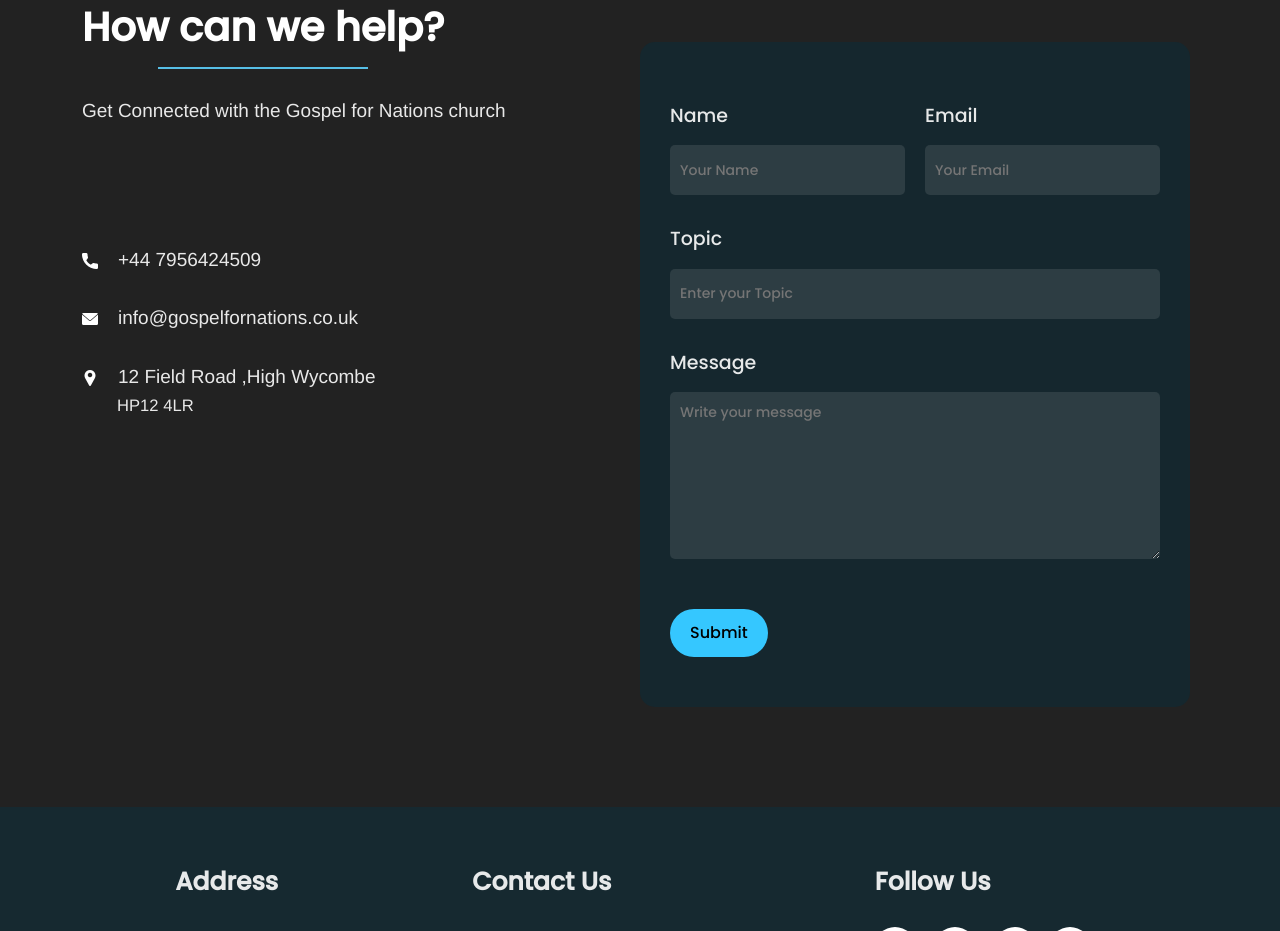
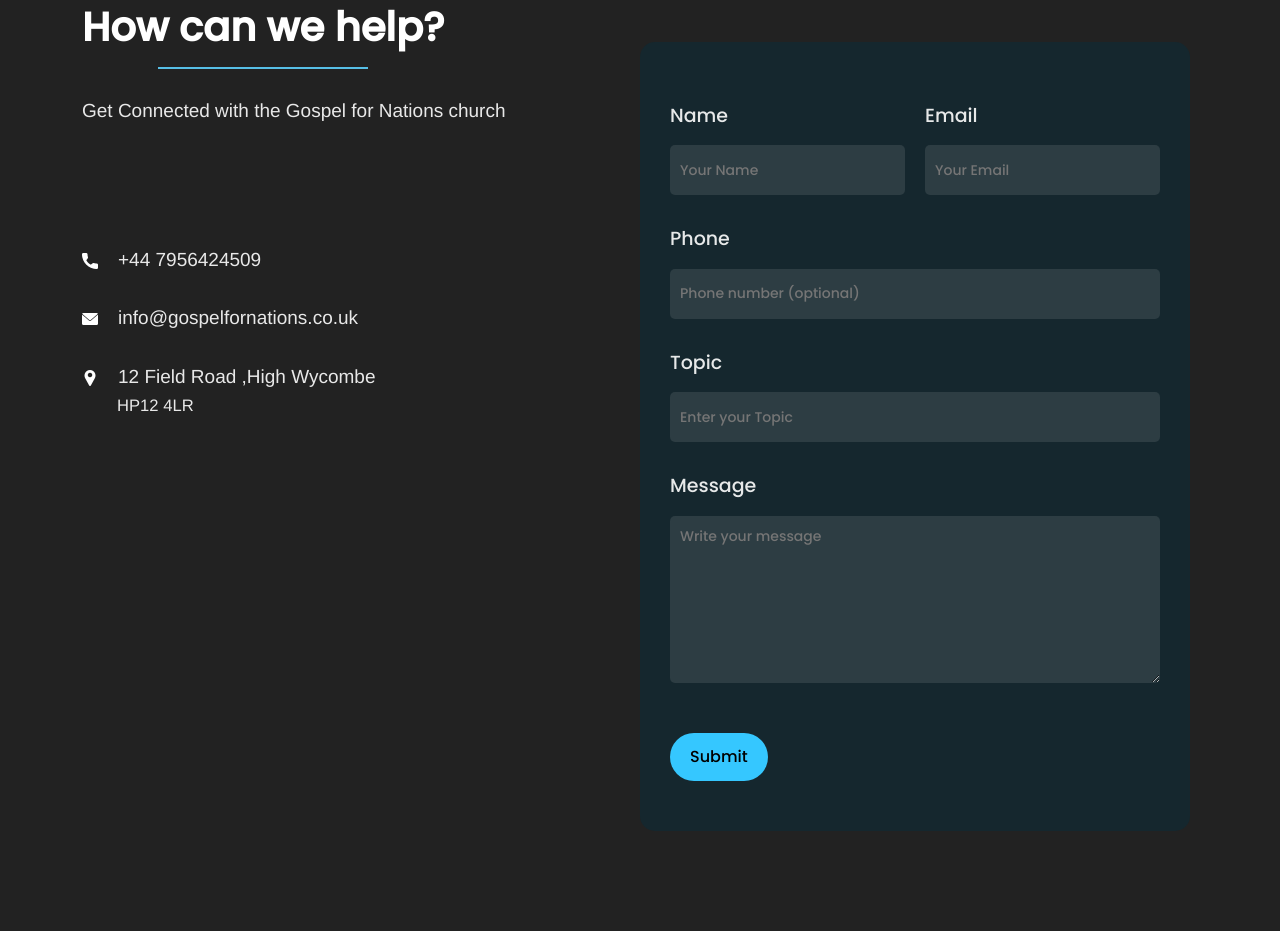
Before and after one commit to vishnuprasad404/gospelfornation, a Django app: page /contact in a window 1280 px wide. Shown: the part 215-1146 px from the top of the page. Run offline with Django 4.2, Linux system fonts and the light colour scheme; some libraries are stand-ins or nearby versions.

Commit message:
home page navbar and contact page re arranges and updated

```diff
--- a/home/templates/contact.html
+++ b/home/templates/contact.html
@@ -89,6 +89,14 @@
                   </div>
                 </div>
                 <div class="input-box">
+                  <label for="">Phone</label>
+                  <input
+                    class="topic"
+                    type="text"
+                    placeholder="Phone number (optional)"
+                  />
+                </div>
+                <div class="input-box">
                   <label for="">Topic</label>
                   <input
                     class="topic"
```
Also changed, not shown: home/templates/home.html (+9 -5 lines).
